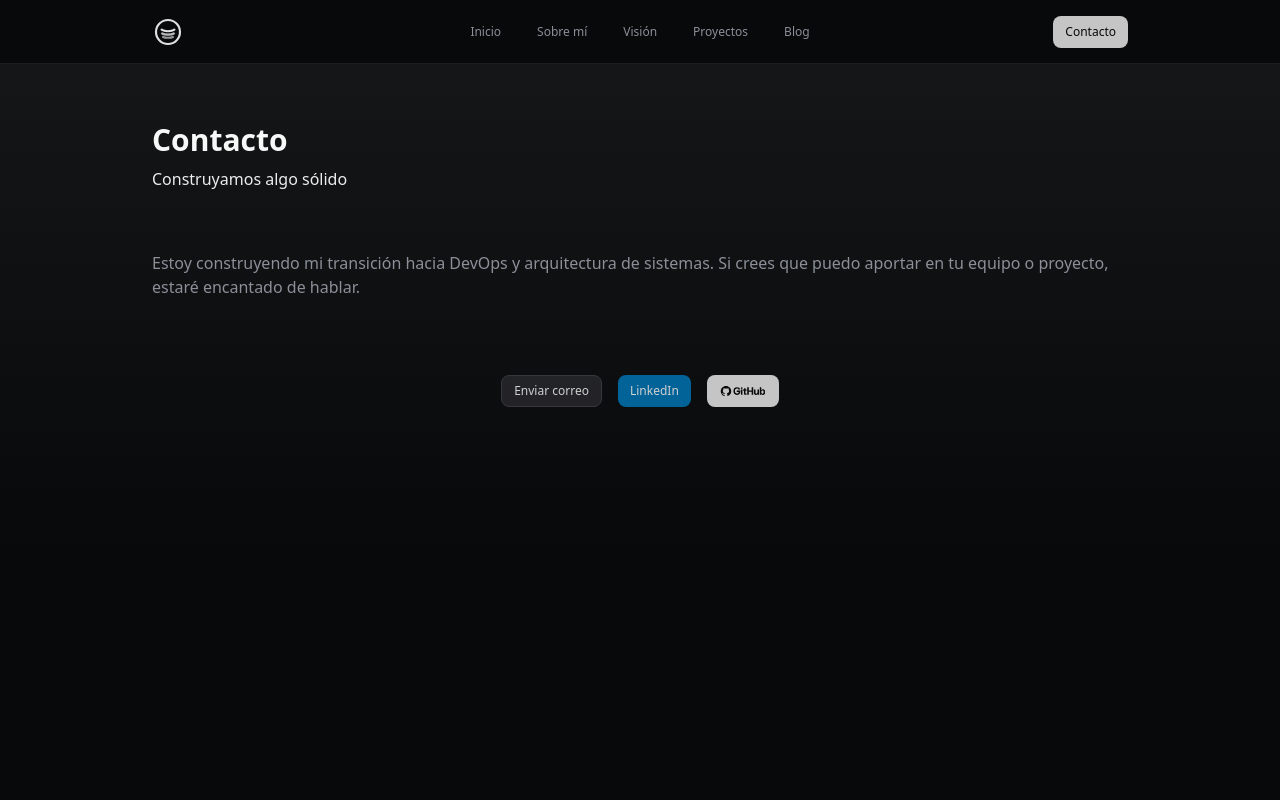
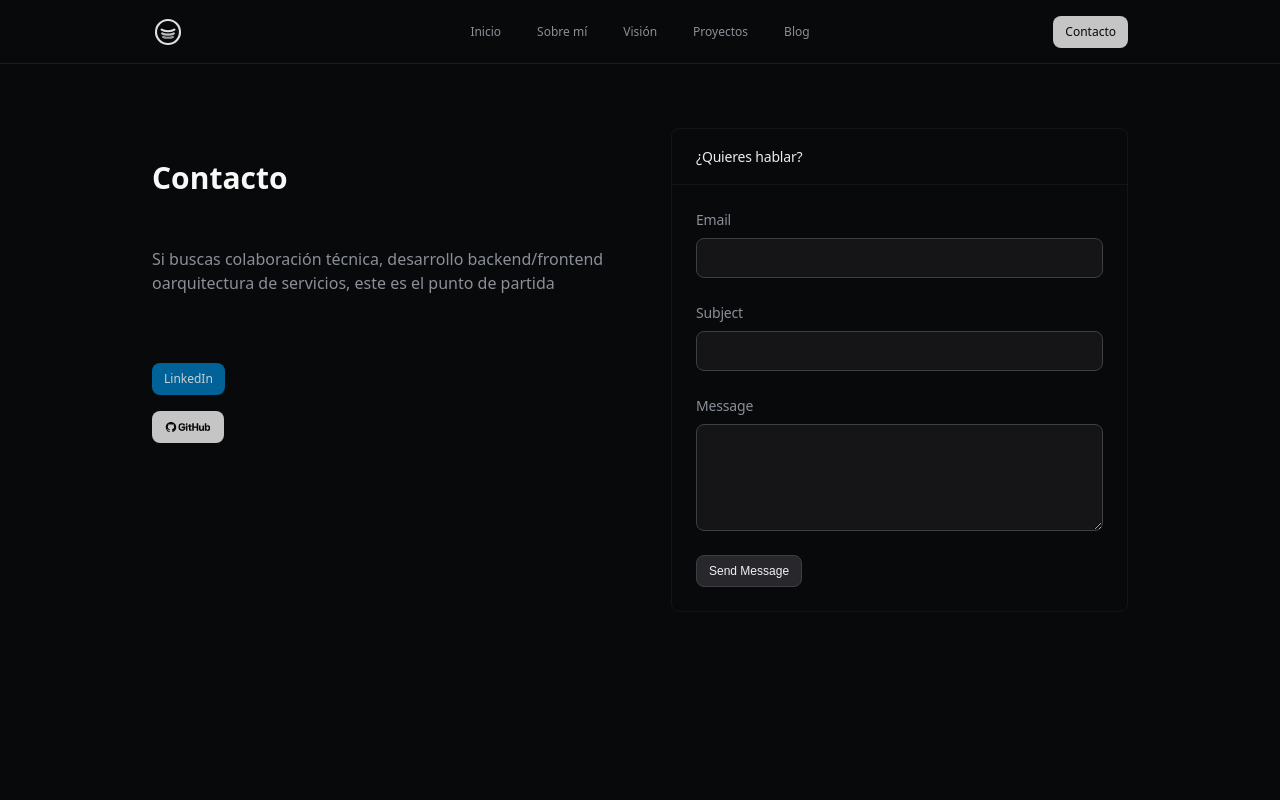
Before and after one commit to raullopezpenalva/Personal-Website, a React (Vite) app: page /contact in a window 1280 px wide. Shown: the top 800 px of the page. Built offline with nearby package versions, Linux system fonts and the light colour scheme.

Commit message:
Feature: Enhance contact form with improved styling, error handling, and layout adjustments #29

```diff
--- a/src/components/domain/ContactForm.tsx
+++ b/src/components/domain/ContactForm.tsx
@@ -87,54 +87,58 @@ export default function ContactForm() {
     };
 
 return (
-    <form onSubmit={handleSubmit}>
-        {status === "success" && (
-            <div>
-                Your message has been sent successfully!
-            </div>
-        )}
+    <form className="contact-form" onSubmit={handleSubmit}>
 
-        {globalError && (
-            <div>
-                {globalError}
-            </div>
-        )}
-
-        <div>
-            <label>Email</label>
+        <div className='contact-form-email'>
+            <label className='contact-form-email-label'>Email</label>
             <input
+                className='contact-form-email-input'
                 type="email"
                 name="email"
                 value={form.email}
                 onChange={handleChange}
             />
-            {fieldErrors.email && <div>{fieldErrors.email}</div>}
+            {fieldErrors.email && <div className='contact-form-syntaxerror'>{fieldErrors.email}</div>}
         </div>
 
-        <div>
-            <label>Subject</label>
+        <div className='contact-form-subject'>
+            <label className='contact-form-subject-label'>Subject</label>
             <input
+                className='contact-form-subject-input'
                 type="text"
                 name="subject"
                 value={form.subject}
                 onChange={handleChange}
             />
-            {fieldErrors.subject && <div>{fieldErrors.subject}</div>}
+            {fieldErrors.subject && <div className='contact-form-syntaxerror'>{fieldErrors.subject}</div>}
         </div>
 
-        <div>
-            <label>Message</label>
+        <div className='contact-form-message'>
+            <label className='contact-form-message-label'>Message</label>
             <textarea
+                className='contact-form-message-input'
                 name="content"
                 value={form.content}
                 onChange={handleChange}
             />
-            {fieldErrors.content && <div>{fieldErrors.content}</div>}
+            {fieldErrors.content && <div className='contact-form-syntaxerror'>{fieldErrors.content}</div>}
         </div>
+        <div className='contact-form-buttonbox'>
+            {status === "success" && (
+                <div className='contact-form-success'>
+                    Your message has been sent successfully!
+                </div>
+            )}
 
-        <button type="submit" disabled={status === 'submitting'}>
-            {status === 'submitting' ? 'Sending...' : 'Send Message'}
-        </button>
+            {globalError && (
+                <div className='contact-form-error'>
+                    {globalError}
+                </div>
+            )}
+            <button className='contact-form-submit' type="submit" disabled={status === 'submitting'}>
+                {status === 'submitting' ? 'Sending...' : 'Send Message'}
+            </button>
+        </div>
     </form>
 );
 }
--- a/src/index.css
+++ b/src/index.css
@@ -129,6 +129,7 @@
   --gap-md: var(--space-4);
   --gap-lg: var(--space-5);
   --gap-xl: var(--space-6);
+  --gap-xxl: var(--space-8);
   --margin-none: 0;
   --margin-xs: var(--space-2);
   --margin-sm: var(--space-3);
--- a/src/pages/ContactPage.tsx
+++ b/src/pages/ContactPage.tsx
@@ -1,4 +1,4 @@
-import Section from "../components/ui-patterns/Section";
+import ContactForm from "../components/domain/ContactForm";
 import Button from "../components/ui-primitives/Button";
 import GitHubIconLetter from "../components/ui-primitives/icons/GitHubIconLetter";
 import Stack from "../components/ui-primitives/Stack";
@@ -6,22 +6,36 @@ import Text from "../components/ui-primitives/Text";
 
 const ContactPage: React.FC = () => {
     return (
-        <Section
-            id="contact"
-            title="Contacto"
-            subtitles="Construyamos algo sólido"
-        >
-            <Stack direction="column" gap="lg" justifyContent="flex-start" align="stretch" margin="lg">
-                <Text variant="body">Estoy construyendo mi transición hacia DevOps y arquitectura de sistemas. Si crees que puedo aportar en tu equipo o proyecto, estaré encantado de hablar.</Text>
-                <Stack direction="row" gap="md" justifyContent="center" align="center" margin="lg">
-                    <Button variant="primary" to="mailto:raullopezpenalva@icloud.com">Enviar correo</Button>
-                    <Button variant="alternative" to="https://www.linkedin.com/in/raullopezpenalva/">LinkedIn</Button>
-                    <Button variant="secondary" to="https://github.com/raullopezpenalva">
-                        <GitHubIconLetter />
-                    </Button>
-                </Stack>
-            </Stack>
-        </Section>
+        <>
+            <div className="contact-layout">
+                <div className="contact-inner">
+
+                    <div className="contact-inner-left">
+
+                        <Text variant="title">Contacto</Text>
+
+                        <Text variant="body">Si buscas colaboración técnica, desarrollo backend/frontend oarquitectura de servicios, este es el punto de partida</Text>
+
+                        <Stack direction="column" gap="md" justifyContent="flex-start" align="start" margin="lg">
+                            <Button variant="alternative" to="https://www.linkedin.com/in/raullopezpenalva/">LinkedIn</Button>
+                            <Button variant="secondary" to="https://github.com/raullopezpenalva">
+                                <GitHubIconLetter />
+                            </Button>
+                        </Stack>
+
+                    </div>
+                    <div className="contact-inner-right">
+                        <div className="contact-form-header">
+                            <Text variant="caption">¿Quieres hablar?</Text>
+                        </div>
+                        <div className="contact-form-container">
+                            {<ContactForm />}
+                        </div>
+                    </div>
+                </div>
+
+            </div>
+        </>
     );
 };
 
--- a/src/router.tsx
+++ b/src/router.tsx
@@ -5,6 +5,7 @@ import AboutPage from "./pages/AboutPage.tsx";
 import VisionPage from "./pages/VisionPage.tsx";
 import PortfolioPage from "./pages/PortfolioPage.tsx";
 import BlogPage from "./pages/BlogPage.tsx";
+/*import ContactPage from "./pages/ContactPage.tsx";*/
 import ContactPage from "./pages/ContactPage.tsx";
 
 export const router = createBrowserRouter([
--- a/src/styles/components.css
+++ b/src/styles/components.css
@@ -5,4 +5,5 @@
 @import "./components/ui-primitives/Text.module.css";
 @import "./components/ui-patterns/SubSection.css";
 @import "./components/icons/BrandIcon.css";
-@import "./components/domain/SintaxHighlighter.css"
+@import "./components/domain/SintaxHighlighter.css";
+@import "./components/domain/ContactForm.css";
--- /dev/null
+++ b/src/styles/components/domain/ContactForm.css
@@ -0,0 +1,145 @@
+.contact-form {
+    display: flex;
+    flex-direction: column;
+    justify-content: flex-start;
+    align-items: center;
+    margin: 0 auto;
+    gap: var(--gap-lg);
+}
+
+.contact-form-email {
+    gap: 8px;
+    flex: 1 1 auto;
+    display: flex;
+    flex-direction: column;
+    justify-content: flex-start;
+    width: 100%;
+}
+
+.contact-form-email-label {
+    display: block;
+    font-size: var(--font-size-sm);
+    font-weight: var(--font-weight-normal);
+    line-height: calc(21 /14);
+    letter-spacing: -0.013em;
+}
+.contact-form-email-input {
+    width: 100%;
+    height: 40px;
+    padding: 0 10px;
+    background: var(--surface-2);
+    color: var(--btn-fg-primary);
+    border: 1px solid var(--btn-border-primary);
+    border-radius: var(--btn-corner-radius);
+    font-size: var(--font-size-sm);
+    line-height: 21px;
+    caret-color: var(--accent-1);
+    appearance: none;
+    outline: none;
+}
+
+.contact-form-subject {
+    gap: 8px;
+    flex: 1 1 auto;
+    display: flex;
+    flex-direction: column;
+    justify-content: flex-start;
+    width: 100%;
+}
+
+.contact-form-subject-label {
+    display: block;
+    font-size: var(--font-size-sm);
+    font-weight: var(--font-weight-normal);
+    line-height: calc(21 /14);
+    letter-spacing: -0.013em;
+}
+.contact-form-subject-input {width: 100%;
+    width: 100%;
+    height: 40px;
+    padding: 0 10px;
+    background: var(--surface-2);
+    color: var(--btn-fg-primary);
+    border: 1px solid var(--btn-border-primary);
+    border-radius: var(--btn-corner-radius);
+    font-size: var(--font-size-sm);
+    line-height: 21px;
+    caret-color: var(--accent-1);
+    appearance: none;
+    outline: none;
+}
+
+.contact-form-message {
+    gap: 8px;
+    flex: 1 1 auto;
+    display: flex;
+    flex-direction: column;
+    justify-content: flex-start;
+    width: 100%;
+}
+
+.contact-form-message-label {
+    display: block;
+    font-size: var(--font-size-sm);
+    font-weight: var(--font-weight-normal);
+    line-height: calc(21 /14);
+    letter-spacing: -0.013em;
+}
+.contact-form-message-input {
+    width: 100%;
+    height: 107px;
+    padding: 10px 10px;
+    background: var(--surface-2);
+    color: var(--btn-fg-primary);
+    border: 1px solid var(--btn-border-primary);
+    border-radius: var(--btn-corner-radius);
+    font-size: var(--font-size-sm);
+    line-height: 21px;
+    caret-color: var(--accent-1);
+    appearance: none;
+    outline: none;
+}
+
+.contact-form-buttonbox {
+    flex: 1 1 auto;
+    display: flex;
+    justify-content: space-between;
+    align-items: center;
+    width: 100%;
+    gap: 8px;
+}
+
+.contact-form-submit {
+    background: var(--btn-bg-primary);
+    color: var(--btn-fg-primary);
+    border: 1px solid var(--btn-border-primary);
+    border-radius: var(--btn-corner-radius);
+    font-size: var(--btn-font-size);
+    font-weight: var(--font-weight-medium);
+    cursor: pointer;
+    transition: all 0.3s ease;
+    height: var(--btn-height);
+    width: max-content;
+    padding: var(--btn-padding);
+}
+
+.contact-form-success {
+    padding: 0 10px;
+    color: var(--accent-7);
+    font-size: var(--font-size-sm);
+    font-weight: var(--font-weight-normal);
+}
+
+.contact-form-error {
+    padding: 0 10px;
+    color: var(--accent-8);
+    font-size: var(--font-size-sm);
+    font-weight: var(--font-weight-normal);
+}
+
+.contact-form-syntaxerror {
+    padding: 0 10px;
+    color: var(--accent-3);
+    font-size: var(--font-size-xs);
+    font-weight: var(--font-weight-normal);
+}
--- a/src/styles/components/ui-primitives/Text.module.css
+++ b/src/styles/components/ui-primitives/Text.module.css
@@ -15,19 +15,21 @@
 }
 
 .variant-lead {
-    font-size: 1.15rem;
+    font-size: var(--font-size-lg);
     line-height: 1.7;
-    color: #F4F5F8;
+    color: var(--fg-subtle);
 }
 
 .variant-muted {
-    font-size: 0.95rem;
+    font-size: var(--font-size-md);
     color: var(--fg-muted);
 }
 
 .variant-caption {
-    font-size: 0.85rem;
-    color: var(--fg-muted);
+    font-size: var(--font-size-sm);
+    color: var(--fg-subtle);
+    line-height: calc(21 / 14);
+    letter-spacing: -0.013em;
 }
 
 .variant-subtitle {
@@ -55,3 +57,9 @@
 .align-right {
     text-align: right;
 }
+
+@media (max-width: 599px) {
+    .text {
+        text-align: center;
+    }
+}
--- a/src/styles/pages.css
+++ b/src/styles/pages.css
@@ -1,2 +1,3 @@
 @import "./pages/HomePage.css";
 @import "./pages/AboutPage.css";
+@import "./pages/ContactPage.css";
--- /dev/null
+++ b/src/styles/pages/ContactPage.css
@@ -0,0 +1,64 @@
+.contact-layout {
+    padding-left: var(--page-padding-left);
+    padding-right: var(--page-padding-right);
+    max-width: var(--page-max-width);
+    width: 100%;
+    margin-left: auto;
+    margin-right: auto;
+    margin-top: var(--margin-xl);
+    margin-bottom: var(--margin-xl);
+}
+
+.contact-inner {
+    display: flex;
+    flex-direction: row;
+    justify-content: space-between;
+    align-items: flex-start;
+    gap: var(--gap-xxl);
+}
+
+.contact-inner-left {
+    flex: 1 1 0%;
+    position: sticky;
+    top: calc(var(--header-height) + 32px);
+    display: flex;
+    flex-direction: column;
+    align-items: flex-start;
+    gap: 16px;
+}
+
+.contact-inner-right {
+    flex: 1 1 0%;
+    border: 1px solid var(--surface-2);
+    border-radius: var(--btn-corner-radius);
+}
+
+.contact-form-header {
+    padding: 0 24px;
+    min-height: 56px;
+    border-bottom: 1px solid var(--surface-2);
+    display: flex;
+    align-items: center;
+}
+
+.contact-form-container {
+    width: 100%;
+    height: 100%;
+    overflow: auto;
+    padding: 24px;
+}
+
+@media (max-width: 599px) {
+    .contact-inner {
+        flex-direction: column;
+        align-items: stretch;
+        gap: 0;
+
+    }
+    .contact-inner-left {
+        position: static;
+        top: auto;
+        align-items: center;
+    }
+
+}
```
Also changed, not shown: vite.config.ts (+9 -0 lines).
